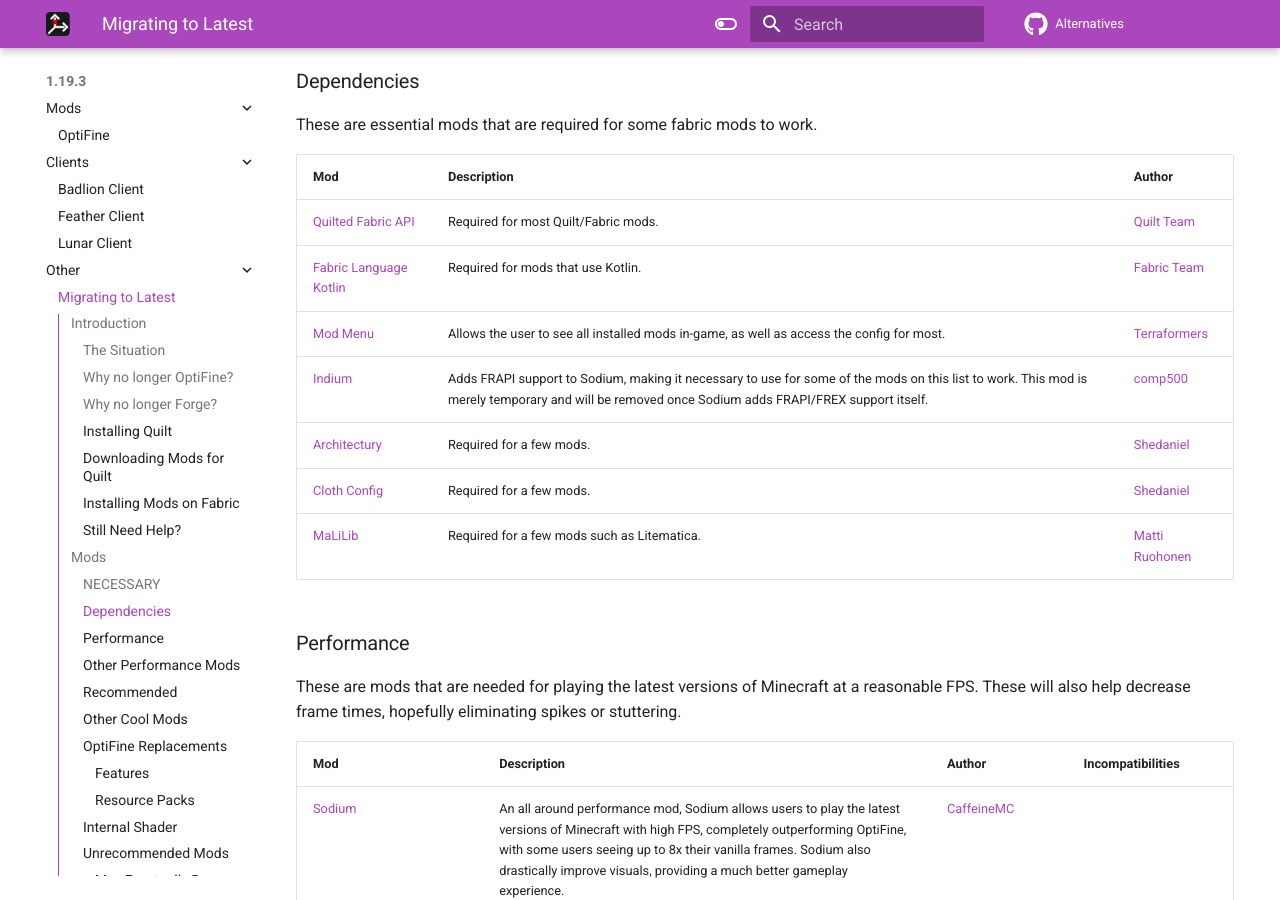
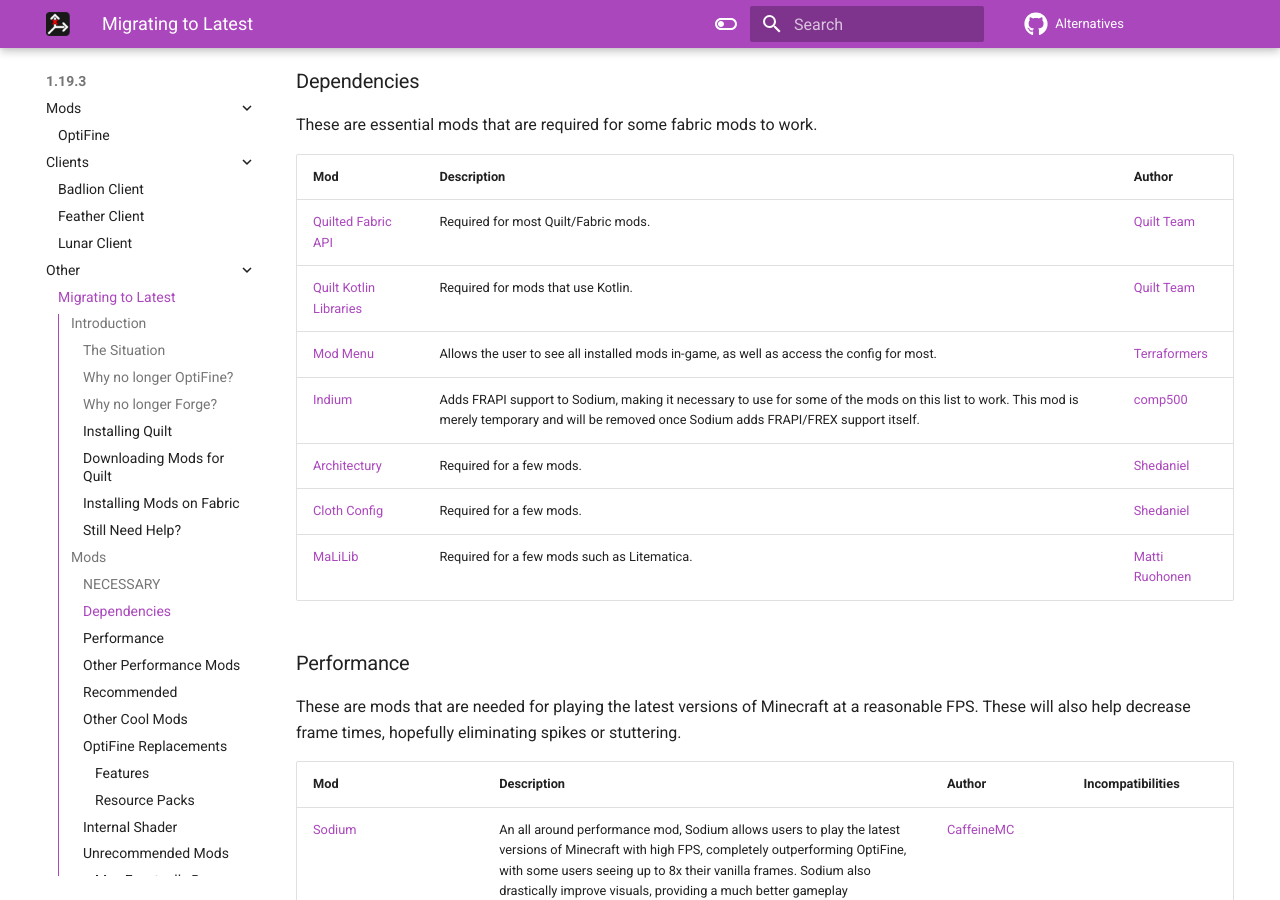
Before and after one commit to MicrocontrollersDev/Alternatives, an MkDocs documentation site: the page built from docs/latest/migrating.md, in a window 1280 px wide and 900 px high, scrolled down 936 px. Built offline with MkDocs 1.6.1 and Material for MkDocs 9.7.7, drawn with Linux system fonts in a browser that asks for light colours; comment, search, counter and statistics services are not loaded.

Commit message:
Update migrate.md (#134)

```diff
--- a/docs/latest/migrating.md
+++ b/docs/latest/migrating.md
@@ -96,7 +96,7 @@
 | Mod | Description | Author |
 | --- | --- | --- |
 | [Quilted Fabric API](https://modrinth.com/mod/qsl) | Required for most Quilt/Fabric mods. | [Quilt Team](https://github.com/QuiltMC) |
-| [Fabric Language Kotlin](https://modrinth.com/mod/fabric-language-kotlin) | Required for mods that use Kotlin. | [Fabric Team](https://github.com/FabricMC) |
+| [Quilt Kotlin Libraries](https://modrinth.com/mod/qkl) | Required for mods that use Kotlin. | [Quilt Team](https://github.com/QuiltMC) |
 | [Mod Menu](https://modrinth.com/mod/modmenu) | Allows the user to see all installed mods in-game, as well as access the config for most. | [Terraformers](https://github.com/TerraformersMC) |
 | [Indium](https://modrinth.com/mod/indium) | Adds FRAPI support to Sodium, making it necessary to use for some of the mods on this list to work. This mod is merely temporary and will be removed once Sodium adds FRAPI/FREX support itself. | [comp500](https://github.com/comp500) |
 | [Architectury](https://modrinth.com/mod/architectury-api) | Required for a few mods. | [Shedaniel](https://github.com/shedaniel) |
```
